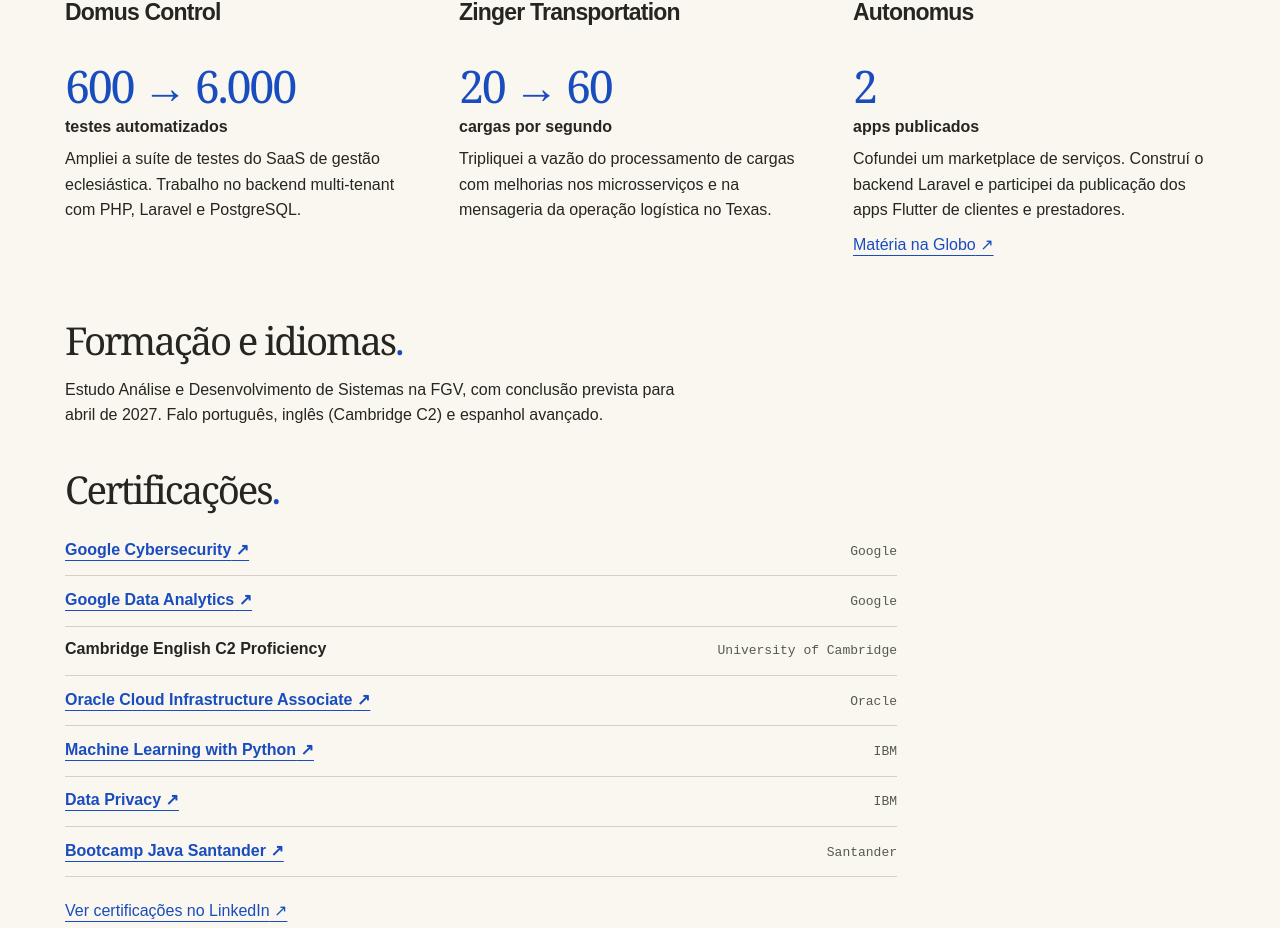
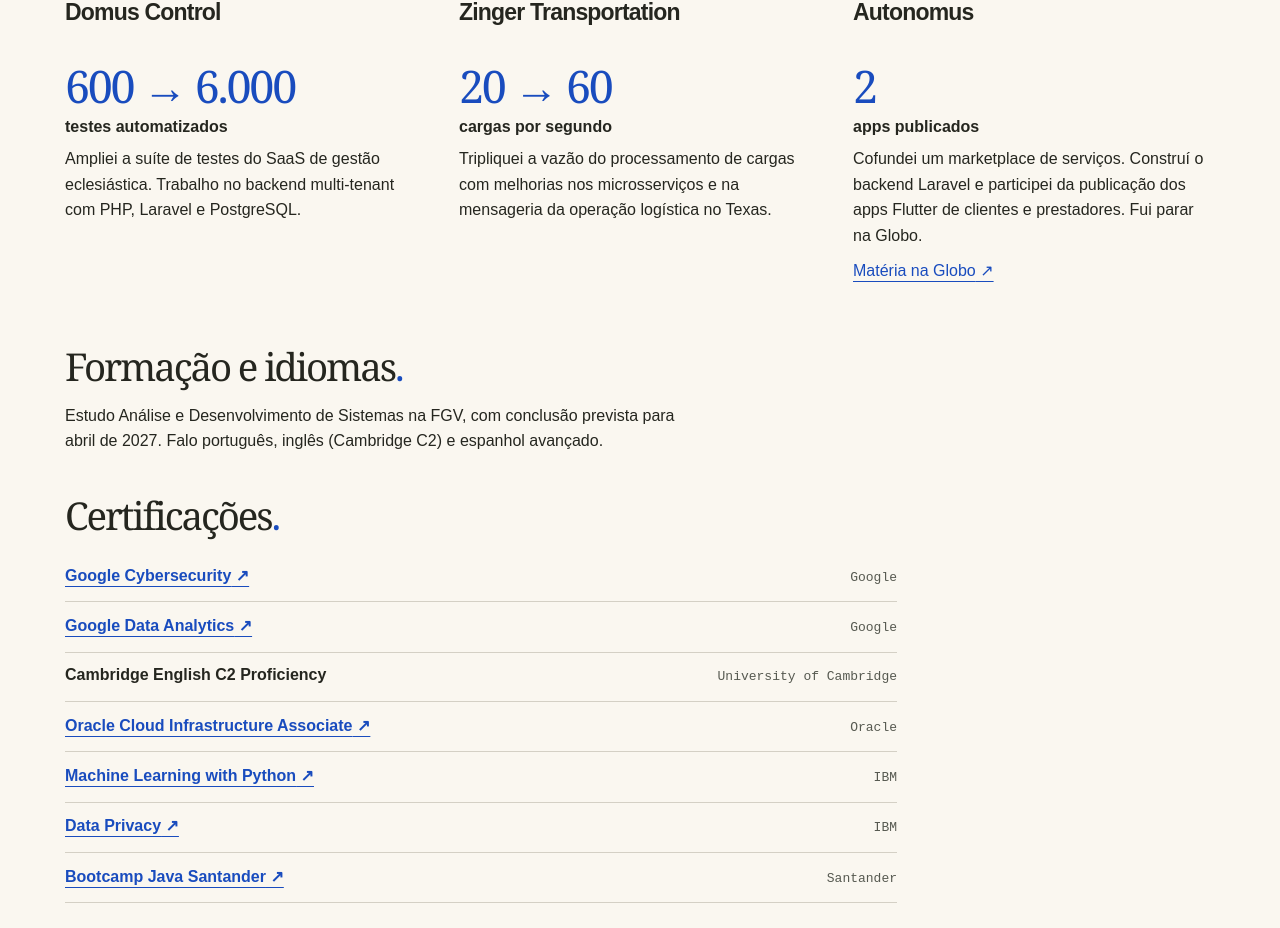
Before and after one commit to rafamolina1/portfolio, a Next.js app: page / in a window 1280 px wide. Shown: the part 1587-2515 px from the top of the page. Built offline with nearby package versions, Linux system fonts and the light colour scheme.

Commit message:
Mention Globo coverage in the Autonomus story

```diff
--- a/app/page.tsx
+++ b/app/page.tsx
@@ -197,8 +197,8 @@ export default function Home() {
                 "2",
                 t("apps publicados", "apps shipped"),
                 t(
-                  "Cofundei um marketplace de serviços. Construí o backend Laravel e participei da publicação dos apps Flutter de clientes e prestadores.",
-                  "I co-founded a services marketplace, built its Laravel backend and helped ship the Flutter apps for customers and providers.",
+                  "Cofundei um marketplace de serviços. Construí o backend Laravel e participei da publicação dos apps Flutter de clientes e prestadores. Fui parar na Globo.",
+                  "I co-founded a services marketplace, built its Laravel backend and helped ship the Flutter apps for customers and providers. I even ended up on Globo.",
                 ),
               ],
             ].map(([name, period, metric, unit, body]) => (
```
